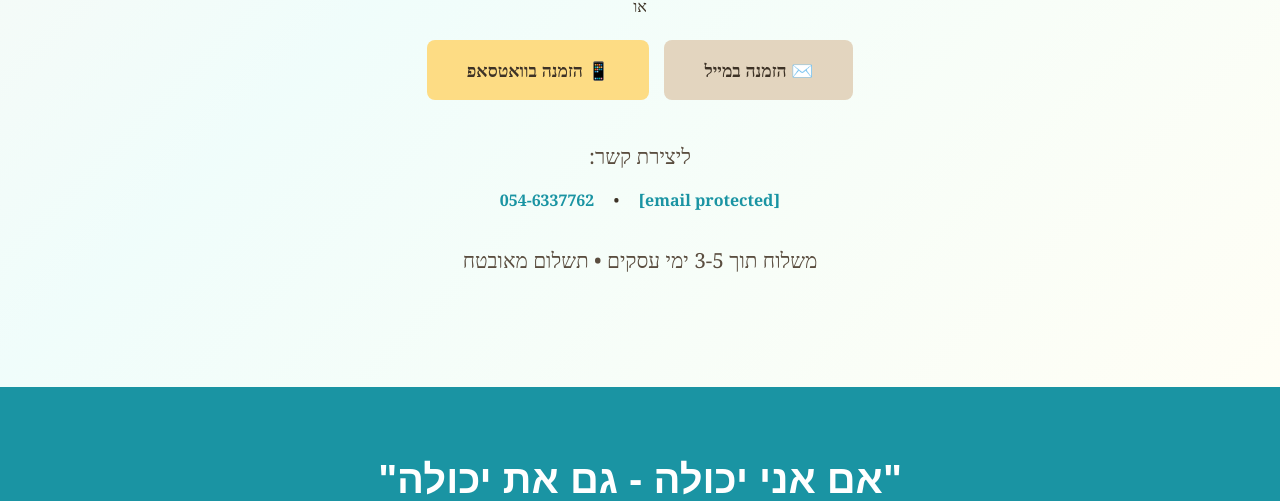
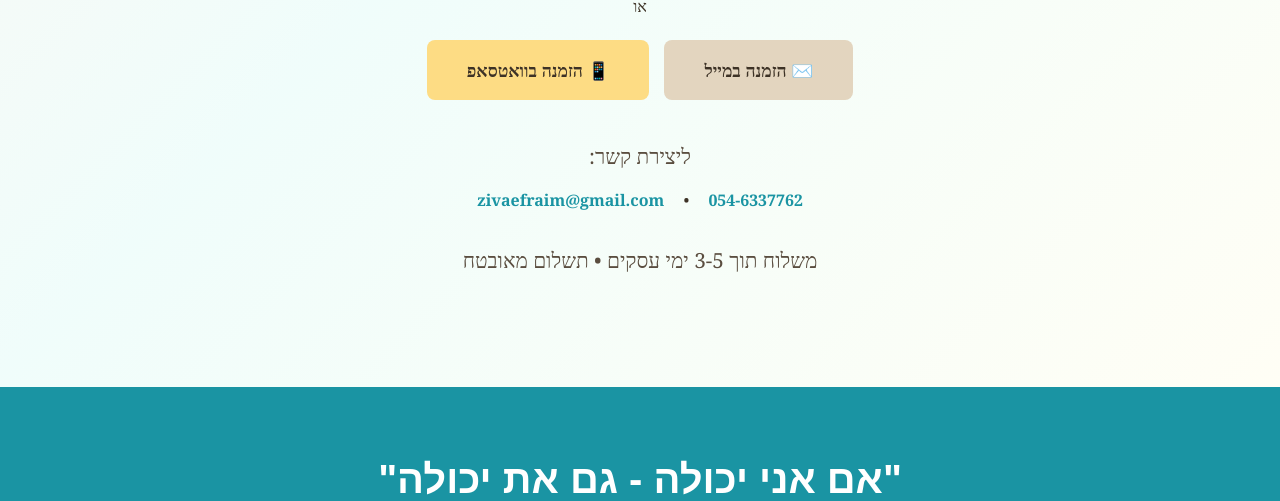
Before and after one commit to zivaefraim/landing-page, a plain HTML site: page index.html in a window 1280 px wide. Shown: the part 8865-9366 px from the top of the page. Drawn offline with Linux system fonts and the light colour scheme; a web font is replaced by a local one.

Commit message:
Update index.html

```diff
--- a/index.html
+++ b/index.html
@@ -976,9 +976,9 @@
                 <p style="margin: 15px 0; color: var(--text-medium);">משלוח חינם</p>
 
                 <div style="display: flex; flex-wrap: wrap; justify-content: center; gap: 10px; margin-top: 20px;">
-                    <a href="https://www.paypal.com/invoice/p/#LEV8T686K9RWGFVM" class="btn btn-paybox">💳 PayPal</a>
+                    <a href="https://paypal.me/zivaefraimnashim" class="btn btn-paybox">💳 PayPal</a>
                     <a href="https://forms.gle/v3aq9LF9pAoqd8Ej9" class="btn btn-bit">📝 מלאי פרטים והזמיני</a>
-                    <a href="/cdn-cgi/l/email-protection#354f5c4354505347545c58755258545c591b565a58" class="btn btn-beige">✉️ מייל</a>
+                    <a href="mailto:zivaefraim@gmail.com" class="btn btn-beige">✉️ מייל</a>
                     <a href="https://wa.me/972546337762?text=שלום%20אלונה,%20אני%20רוצה%20להזמין%20את%20הספר" class="btn btn-yellow">📱 וואטסאפ</a>
                 </div>
             </div>
@@ -1021,7 +1021,7 @@
                 <h3 style="margin-bottom: 10px;">תשלום מיידי:</h3>
 
                 <div class="payment-row">
-                    <a href="https://www.paypal.com/invoice/p/#LEV8T686K9RWGFVM" class="btn btn-paybox">
+                    <a href="https://paypal.me/zivaefraimnashim" class="btn btn-paybox">
                         💳 תשלום ב-PayPal
                     </a>
 
@@ -1033,7 +1033,7 @@
                 <div class="payment-divider">או</div>
 
                 <div class="payment-row">
-                    <a href="/cdn-cgi/l/email-protection#740e1d0215111206151d19341319151d185a171b19" class="btn btn-beige">
+                    <a href="mailto:zivaefraim@gmail.com" class="btn btn-beige">
                         ✉️ הזמנה במייל
                     </a>
 
@@ -1045,7 +1045,7 @@
 
             <div class="contact-info">
                 <p style="margin: 15px 0;">ליצירת קשר:</p>
-                <a href="/cdn-cgi/l/email-protection#93e9fae5f2f6f5e1f2fafed3f4fef2faffbdf0fcfe"><span class="__cf_email__" data-cfemail="1862716e797d7e6a797175587f75797174367b7775">[email&#160;protected]</span></a>
+                <a href="mailto:zivaefraim@gmail.com">zivaefraim@gmail.com</a>
                 <span style="margin: 0 15px;">•</span>
                 <a href="tel:054-6337762">054-6337762</a>
             </div>
```
